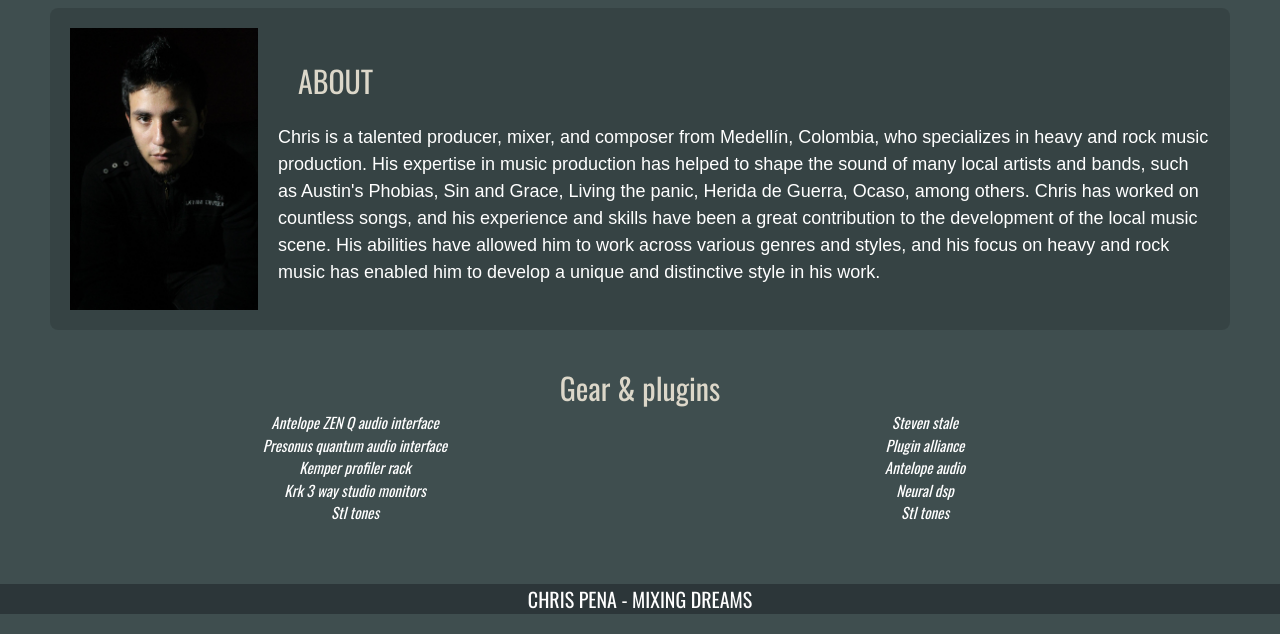
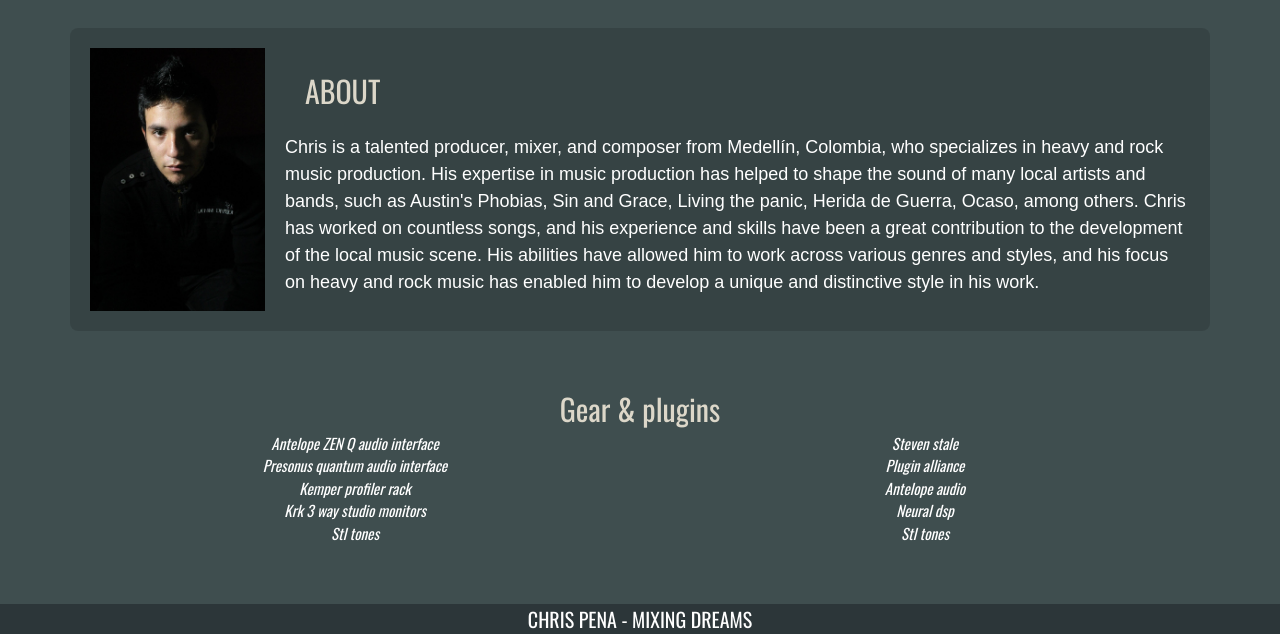
Before and after one commit to Christianccpa/chrispenaproducer, a website: page index.html in a window 1280 px wide. Shown: the part 2245-2879 px from the top of the page. Drawn offline with nearby package versions, Linux system fonts and the light colour scheme; files that its build step writes are made by us from their sources.

Commit message:
se arreglo home

```diff
--- a/scss/layouts/_index.scss
+++ b/scss/layouts/_index.scss
@@ -30,7 +30,7 @@
         gap: 3rem;
         padding: 1rem;
         background-color: #00000023;
-        margin: 10px;
+        margin: 3rem;
         border-radius: 8px;
     }
 
--- a/scss/layouts/_mediaqueries.scss
+++ b/scss/layouts/_mediaqueries.scss
@@ -39,10 +39,12 @@
 
     .services-img {
         order: 2;
+        width: 100%;
     }
 
     .services__content {
         order: 1;
     }
 
+
 }
```
